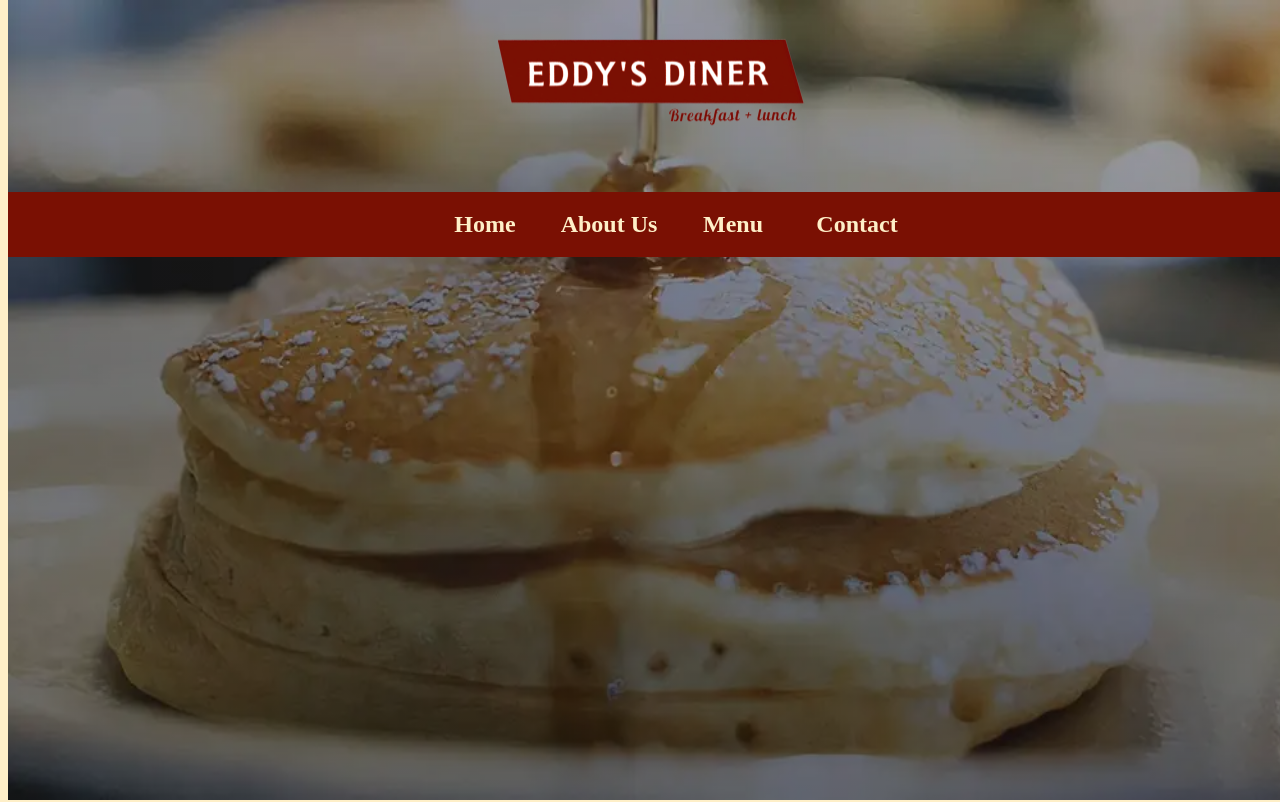
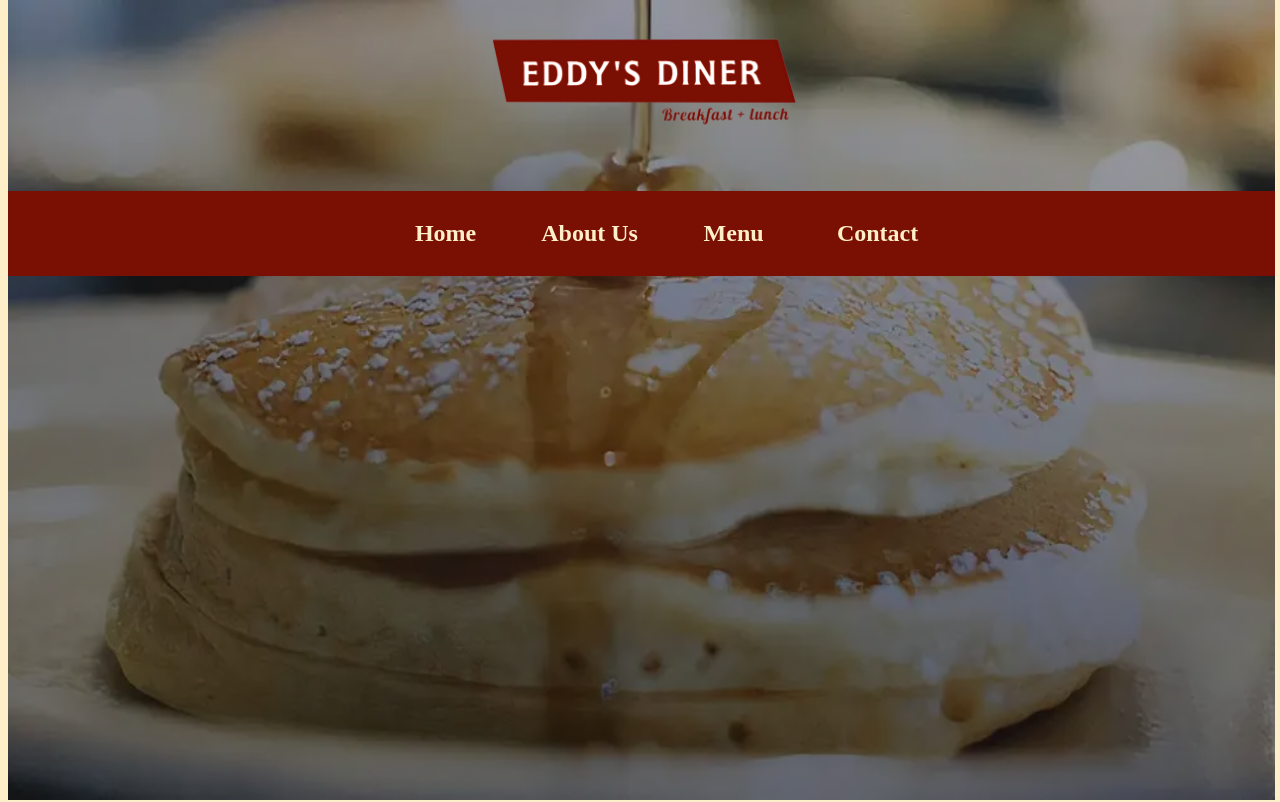
Before and after one commit to Lorena1055/Lorena1055.github.io, a plain HTML site: page index.html in a window 1280 px wide. Shown: the top 802 px of the page. Drawn offline with Linux system fonts and the light colour scheme.

Commit message:
meeting changes

```diff
--- a/style.css
+++ b/style.css
@@ -7,9 +7,6 @@ html {
   box-sizing: border-box;
 }
 
-*, *:before, *:after {
-  box-sizing: inherit;
-}
 
 
 /* ----------- HOME PAGE ------------- */
@@ -91,7 +88,7 @@ body{
 {
   width: 120px;
   display: inline-block;
-
+  margin: 10px;
 
 }
 /* color of navigation titles */
@@ -128,7 +125,7 @@ body{
 
 /* slideshow picture dimensions */
 .slider{
-  width: 100%;
+  width: 99%;
   height: 100vh;
   position: absolute;
   top: 0;
@@ -140,7 +137,7 @@ body{
 
 /* shadow over slideshow */
 .overlay{
-  width: 100%;
+  width: 99%;
   height: 100vh;
   background: linear-gradient(rgba(0,0,0,0.35),rgba(0,0,0,0.55));
   position: absolute;
```
Also changed, not shown: menu.html (+1 -1 lines).
